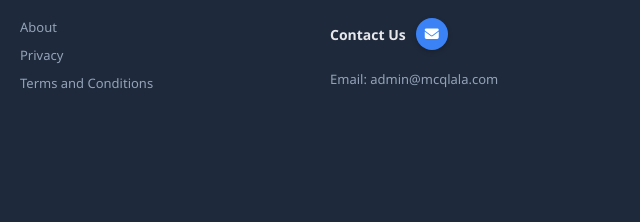
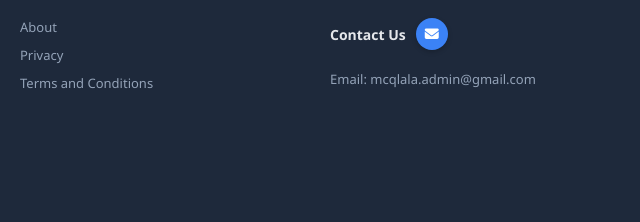
Before and after one commit to mir2413/mcqlala-backend, a plain HTML site: page frontend/forgot-password.html in a window 1280 px wide. Shown: the part 884-1106 px from the top of the page, 640-1280 px from the left. Drawn offline with Linux system fonts and the light colour scheme; no server answers.

Commit message:
Update: Change admin email from admin@mcqlala.com to mcqlala.admin@gmail.com

```diff
--- a/frontend/forgot-password.html
+++ b/frontend/forgot-password.html
@@ -77,7 +77,7 @@
                     </div>
                 </div>
                 <ul>
-                    <li>Email: admin@mcqlala.com</li>
+                    <li>Email: mcqlala.admin@gmail.com</li>
                 </ul>
             </div>
         </div>
```
Also changed, not shown: frontend/index.html (+1 -1 lines), frontend/leaderboard.html (+1 -1 lines), frontend/login.html (+1 -1 lines), frontend/mcq.html (+1 -1 lines), frontend/pdfs.html (+1 -1 lines), frontend/quiz.html (+1 -1 lines), frontend/register.html (+1 -1 lines), frontend/reset-password.html (+1 -1 lines), frontend/results.html (+1 -1 lines), frontend/subject.html (+1 -1 lines).
